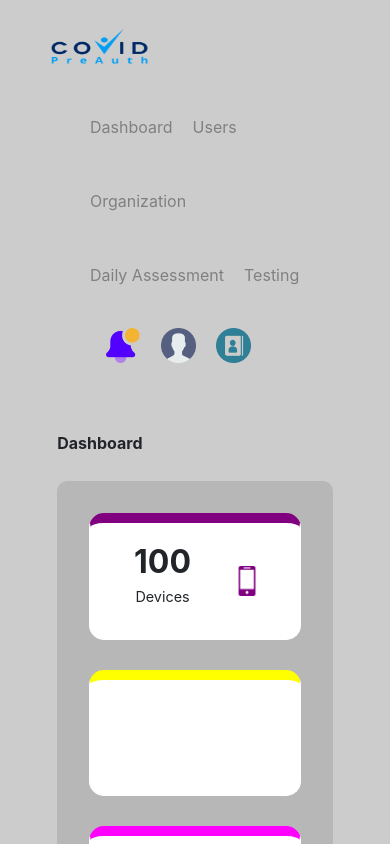
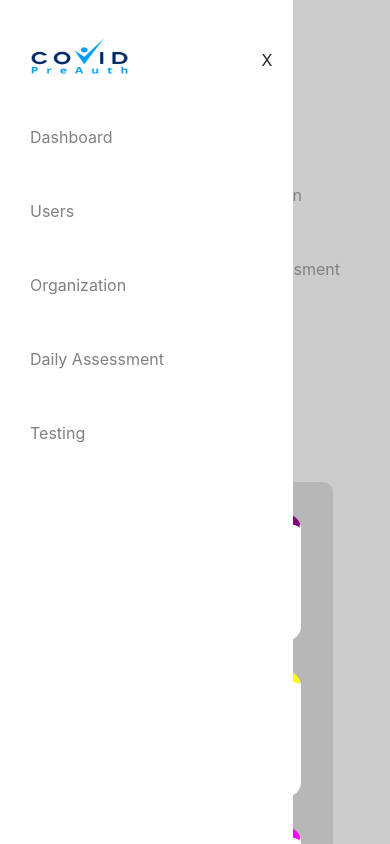
Before and after one commit to mahi30795/React-Typescript, a React (Create React App) app: page / in a window 390 px wide. Shown: the top 844 px of the page. Built offline with nearby package versions, Linux system fonts and the light colour scheme; the HTML template or start-up script is replaced by a standard one.

Commit message:
new changes + firebase

```diff
--- a/package.json
+++ b/package.json
@@ -24,7 +24,7 @@
   },
   "scripts": {
     "start": "craco start",
-    "build": "react-scripts build",
+    "build": "craco build",
     "test": "react-scripts test",
     "eject": "react-scripts eject"
   },
--- a/src/components/NavBar/NavBar.tsx
+++ b/src/components/NavBar/NavBar.tsx
@@ -3,6 +3,7 @@ import Logo from '@components/Logo/Logo';
 import useStyles from './NavBar.style';
 import NavItems from './NavItems/NavItems';
 import NavIcons from './NavIcons/NavIcons';
+import SideBar from '@components/SideBar/SideBar';
 export interface NavBarProps {
 
 }
@@ -14,6 +15,7 @@ const NavBar: React.FC<NavBarProps> = () => {
         <Logo/>
         <NavItems/>
         <NavIcons/>
+        <SideBar />
     </header>
     );
 }
--- a/src/components/NavBar/NavIcons/NavIcons.style.tsx
+++ b/src/components/NavBar/NavIcons/NavIcons.style.tsx
@@ -3,6 +3,12 @@ import {makeStyles} from '@material-ui/core/styles';
 const useStyles = makeStyles({
     iconNav:{
         padding: '16px',
+        ['@media (max-width:780px)']: { // eslint-disable-line no-useless-computed-key
+            display: 'none'
+        },
+        ['@media (min-width:780px)']: { // eslint-disable-line no-useless-computed-key
+            display: 'block'
+          }
     },
     icon:{
         float: 'left',
--- a/src/components/NavBar/NavIcons/NavIcons.tsx
+++ b/src/components/NavBar/NavIcons/NavIcons.tsx
@@ -8,7 +8,7 @@ export interface NavIconsProps {
 
 }
 
-const NavIcons: React.FC<NavIconsProps> = () => {
+const NavIcons: React.FC<NavIconsProps> = ()=> {
     const icons = [
         {
             id:1,
@@ -34,7 +34,7 @@ const NavIcons: React.FC<NavIconsProps> = () => {
     const iconItems = icons.map(itm => <li key={itm.id} className={classes.icon}><img src={itm.icon} alt={itm.alt} /></li>);
 
     return (
-        <nav className={classes.iconNav}>
+        <nav className={classes.iconNav} >
             <ul>
                 {iconItems}
             </ul>
--- a/src/components/NavBar/NavItems/NavItems.style.tsx
+++ b/src/components/NavBar/NavItems/NavItems.style.tsx
@@ -3,11 +3,16 @@ import {makeStyles} from '@material-ui/core/styles';
 const useStyles = makeStyles({
     nav:{
         '& ul':{
+            margin: '0',
+            padding: '0',
             '& li':{
                 listStyleType: 'none',
                 float: 'left',
                 padding:'25px 10px',
-                color: 'grey'
+                color: 'grey',
+                ['@media (max-width:780px)']: { // eslint-disable-line no-useless-computed-key
+                    float: 'none'
+                }
             }
         }
     }
--- /dev/null
+++ b/src/components/SideBar/SideBar.style.tsx
@@ -0,0 +1,32 @@
+import {makeStyles} from '@material-ui/core/styles';
+
+const useStyles = makeStyles({
+    sidebar:{
+        height: '100%',
+        width: '75%',
+        backgroundColor: 'white',
+        zIndex: 500,
+        position: 'fixed',
+        top: 0,
+        left: 0,
+        padding: '20px',
+        display: 'flex',
+        flexDirection: 'column',
+        ['@media (min-width:780px)']: { // eslint-disable-line no-useless-computed-key
+            display: 'none'
+        }
+    },
+    logoandclose:{
+        display: 'flex',
+        flexDirection: 'row',
+        justifyContent: 'space-between',
+        '& div':{
+            display: 'flex',
+            flexDirection: 'column',
+            justifyContent: 'center'
+        }
+    }
+
+});
+
+export default useStyles;
--- /dev/null
+++ b/src/components/SideBar/SideBar.tsx
@@ -0,0 +1,25 @@
+import Logo from '@components/Logo/Logo';
+import NavIcons from '@components/NavBar/NavIcons/NavIcons';
+import NavItems from '@components/NavBar/NavItems/NavItems';
+import * as React from 'react';
+import useStyles from './SideBar.style';
+
+export interface SideBarProps {
+
+}
+
+const SideBar: React.FC<SideBarProps> = () => {
+    const classes = useStyles();
+    return (
+        <div className={classes.sidebar}>
+            <div className={classes.logoandclose}>
+                <Logo/>
+                <div>X</div>
+            </div>
+            <NavItems/>
+            <NavIcons/>
+        </div>
+     );
+}
+
+export default SideBar;
--- a/src/components/SideBox/SideBox.style.tsx
+++ b/src/components/SideBox/SideBox.style.tsx
@@ -7,7 +7,7 @@ const useStyles = makeStyles({
         height: '15vh',
         border: '1px solid white',
         borderRadius: '15px',
-        padding: '2vh'
+        padding: '3vh'
     },
     innerBox:{
         display: 'flex',
```
Also changed, not shown: firebase.json (added), src/container/Dashboard/Dashboard.tsx (line endings or trailing spaces), 2 other files (tests, documents, lock files or other folders).
